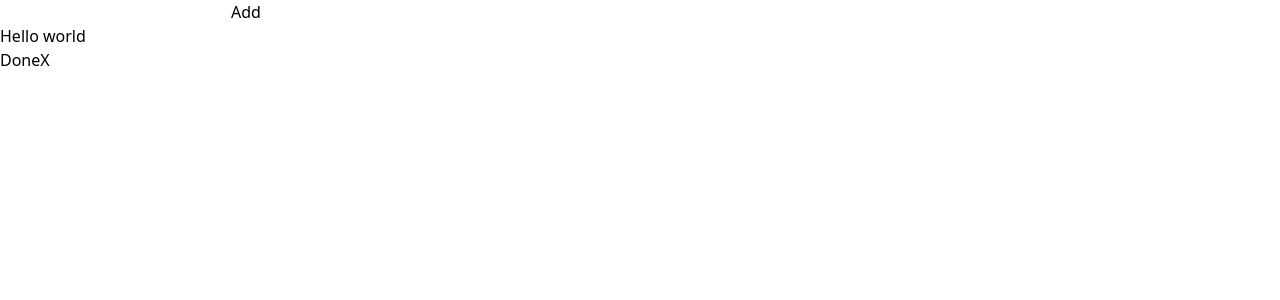
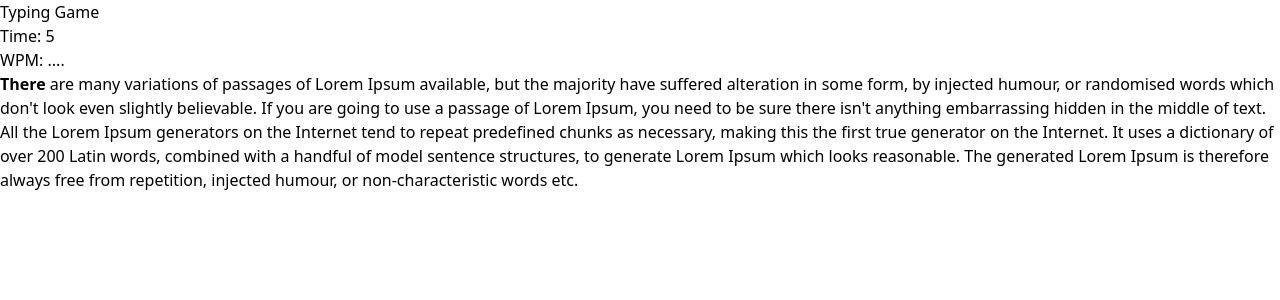
Before and after one commit to umarq91/react-workshop, a React (Vite) app: page / in a window 1280 px wide. Shown: the top 300 px of the page. Built offline with nearby package versions, Linux system fonts and the light colour scheme.

Commit message:
Typing Master

```diff
--- a/src/App.jsx
+++ b/src/App.jsx
@@ -4,6 +4,7 @@ import Main from "./component/Main"
 import Navbar from "./component/Navbar"
 import Sidebar from "./component/Sidebar"
 import TodoListMain from "./TodoList/TodoListMain"
+import TypingMain from "./typing-test/Typing-Main"
 
 const App=()=>{
     const [count,setCount] = useState(0)
@@ -29,8 +30,11 @@ return(
 
     // </div>
 }
-    <TodoListMain/>
-
+    {/* <TodoListMain/> */}
+<div className="bg-gray-700 h-screen flex justify-center items-center flex-col">
+<h1 className="text-white text-3xl">Typing Game</h1>
+<TypingMain/>
+</div>
 
 
     </>
--- /dev/null
+++ b/src/typing-test/Typing-Main.jsx
@@ -0,0 +1,124 @@
+import React, { useEffect, useRef, useState } from 'react'
+import { text } from './text'
+
+
+const TypingMain = () => {
+const [currentActiveIndex,setCurrentActiveIndex] = useState(0)
+const [input,setInput] = useState('')
+const [correctWordsArray,setCorrectWordsArray] = useState([])
+const [timeStarts,setTimeStarts]=  useState(false)
+const [timeEnds,setTimeEnds] = useState(false)
+
+
+const handleInput = (e) => {
+    const value = e.target.value;
+    if (!timeStarts) {
+        setTimeStarts(true);
+      }
+
+    if (value.endsWith(" ")) {
+      const word = value.trim();
+
+      setCurrentActiveIndex((prev) => prev + 1);
+      setInput("");
+
+      setCorrectWordsArray((prevTypedWords) => {
+        const updatedWords= [...prevTypedWords]; // Create a copy of the array
+        updatedWords[currentActiveIndex] = word === text[currentActiveIndex]; // Update the value at the current index
+
+        return updatedWords;
+      });
+    } else {
+      setInput(value);
+    }
+
+
+  };
+
+
+const handleTimeUp=()=>{
+
+}
+
+  return (
+    <div className='p-10'>
+    <Timer
+    timeEnds={setTimeEnds}
+    timeStarts={timeStarts}
+    />
+    {text.map((word,index)=>{
+      return <Word
+       word={word}
+       key={index}
+       active={index===currentActiveIndex}
+       correct={correctWordsArray[index]}
+
+       />
+    })}
+
+    <input
+    value={timeEnds ? ' Time Up ' : input}
+    onChange={(e)=>handleInput(e)}
+    className='px-10 py-2 block mt-4' type="text" name="" id="" />
+    </div>
+  )
+}
+
+export default TypingMain
+
+
+let Word= ({word,active,correct})=>{
+
+
+
+if (active) {
+    return <b> {word}   </b>;
+  }
+// correct
+if(correct==true){
+   return <span className='text-green-500'>  {word}  </span>
+}
+
+if (correct == false) {
+    return <span className='text-red-500'>  {word}  </span>
+  }
+
+
+
+    return <span>{word} </span>
+}
+
+Word = React.memo(Word)
+
+
+const Timer = ({ timeStarts, timeEnds }) => {
+    const [currentTime, setCurrentTime] = useState(5);
+    const intervalIdRef = useRef(null); // Use useRef for persistent reference to interval ID
+
+    useEffect(() => {
+
+      if(timeStarts){
+
+        if(currentTime>0){
+            intervalIdRef.current = setInterval(() => {
+                setCurrentTime((prevTime) => prevTime - 1);
+              }, 1000);
+        }else {
+            timeEnds(true)
+
+            clearInterval(intervalIdRef.current);
+          }
+
+      }
+
+      // Cleanup function to clear interval when unmounting or when time is up
+      return () => clearInterval(intervalIdRef.current);
+    }, [timeStarts, currentTime]); // Run effect when timeStarts or currentTime changes
+
+    return (
+      <div>
+        <p>Time: {currentTime}</p>
+        <p>WPM: ....</p>
+      </div>
+    );
+  };
--- /dev/null
+++ b/src/typing-test/text.js
@@ -0,0 +1 @@
+export const text = "There are many variations of passages of Lorem Ipsum available, but the majority have suffered alteration in some form, by injected humour, or randomised words which don't look even slightly believable. If you are going to use a passage of Lorem Ipsum, you need to be sure there isn't anything embarrassing hidden in the middle of text. All the Lorem Ipsum generators on the Internet tend to repeat predefined chunks as necessary, making this the first true generator on the Internet. It uses a dictionary of over 200 Latin words, combined with a handful of model sentence structures, to generate Lorem Ipsum which looks reasonable. The generated Lorem Ipsum is therefore always free from repetition, injected humour, or non-characteristic words etc.".split(" ")
```
Also changed, not shown: src/tic-tac/Board.jsx (added, +12 -0 lines), src/tic-tac/Game.jsx (added, +55 -0 lines), src/tic-tac/Square.jsx (added, +15 -0 lines).
